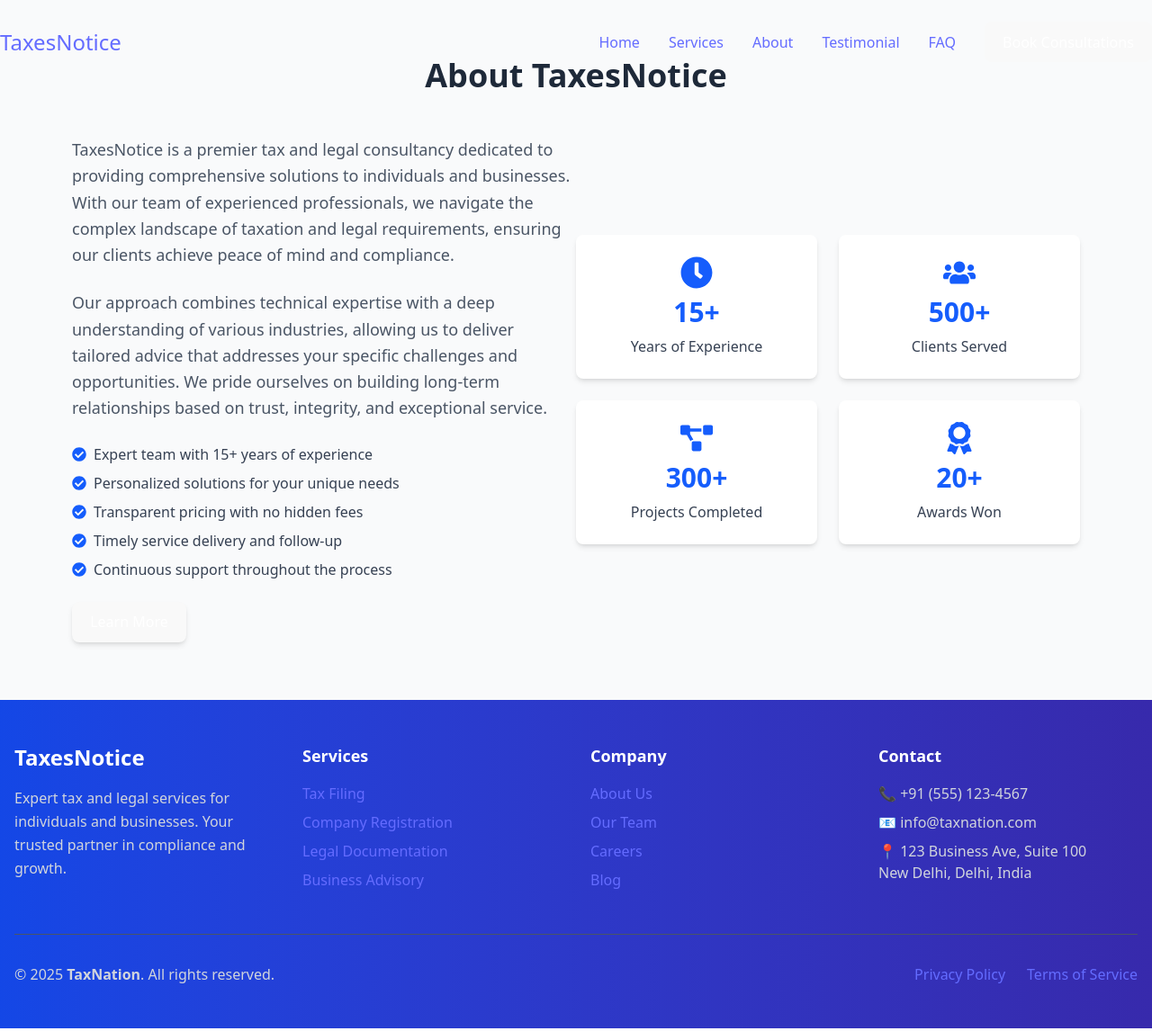
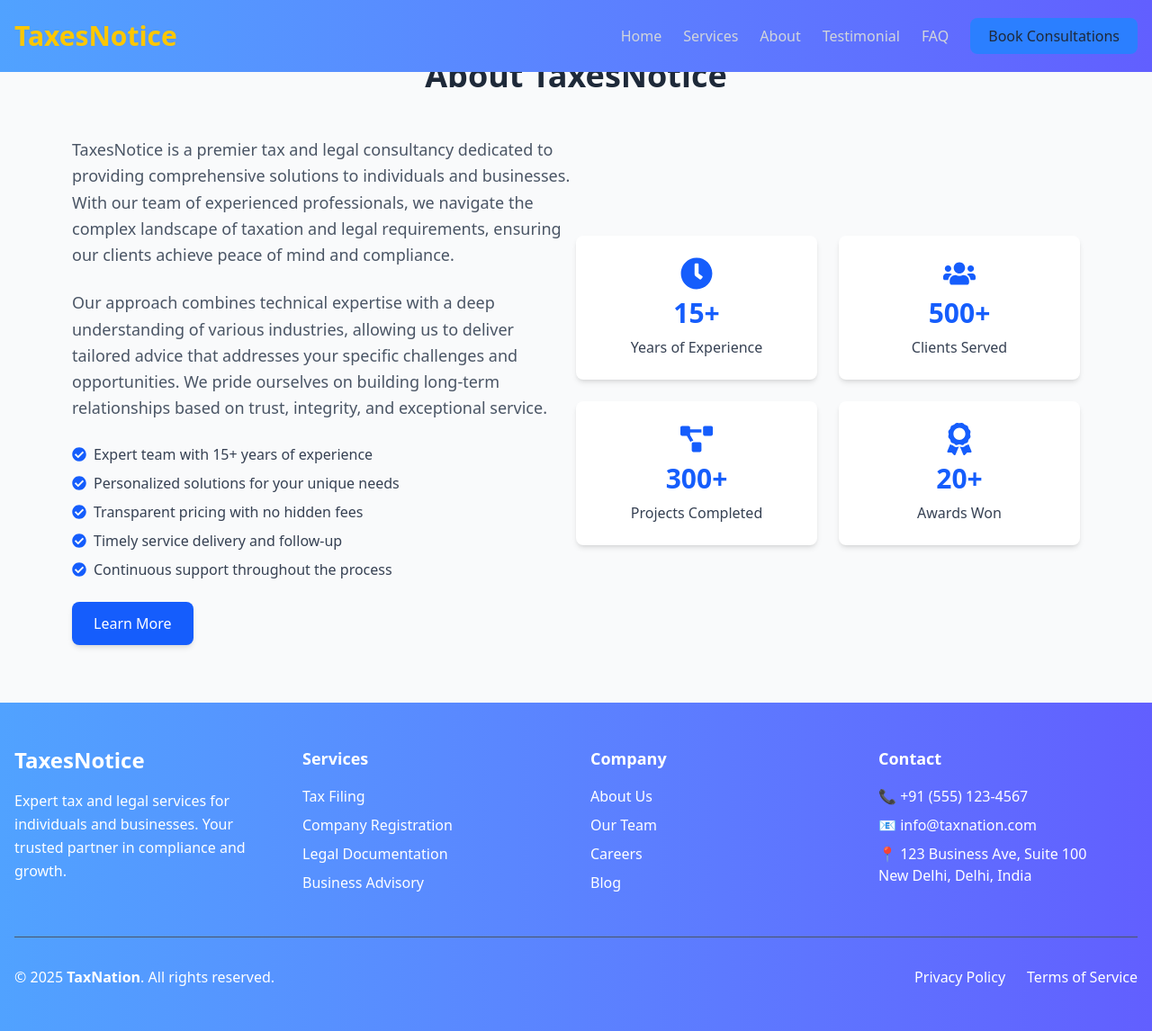
Before and after one commit to alsoshubham/TaxesNotice, a React (Vite) app: page /about in a window 1280 px wide. Shown: the whole page at 90% size. Built offline with nearby package versions, Linux system fonts and the light colour scheme.

Commit message:
feat: Update styles for FAQ, Footer, Header, and Hero sections; add HeroSection to routing

```diff
--- a/src/components/FAQSection.jsx
+++ b/src/components/FAQSection.jsx
@@ -99,8 +99,8 @@ const FAQSection = () => {
                 onClick={() => toggleAccordion(index)}
                 className={`w-full text-left px-6 py-5 font-medium flex justify-between items-center transition-colors ${
                   activeIndex === index
-                    ? 'bg-blue-50 text-blue-800'
-                    : 'bg-white text-gray-700 hover:bg-blue-50'
+                    ? 'bg-blue-400 text-white'
+                    : 'bg-blue-400 text-white'
                 }`}
                 aria-expanded={activeIndex === index}
               >
@@ -124,7 +124,7 @@ const FAQSection = () => {
 
                   {/* CTA Button for each FAQ */}
                   <div className="mt-4 pl-10">
-                    <button className="px-4 py-2 text-sm font-medium text-blue-700 hover:text-blue-800 hover:underline focus:outline-none flex items-center">
+                    <button className="px-4 py-2 text-sm font-medium text-blue-400 hover:text-blue-800 hover:underline focus:outline-none flex items-center">
                       Learn more about this service
                       <svg
                         className="ml-1 w-4 h-4"
@@ -150,7 +150,7 @@ const FAQSection = () => {
 
         {/* Additional Help Section */}
         <div className="mt-16 text-center">
-          <div className="p-8 bg-blue-600 text-white rounded-lg max-w-3xl mx-auto shadow-lg">
+          <div className="p-8 bg-blue-400 text-white rounded-lg max-w-3xl mx-auto shadow-lg">
             <h3 className="text-2xl font-bold mb-4">Still Have Questions?</h3>
             <p className="mb-6">
               Our tax and legal experts are ready to provide personalized assistance with your specific needs.
--- a/src/components/Footer.jsx
+++ b/src/components/Footer.jsx
@@ -4,7 +4,7 @@ const Footer = () => {
   const currentYear = new Date().getFullYear();
 
   return (
-    <footer className="py-12 bg-gradient-to-r from-blue-700 to-indigo-800 text-white">
+    <footer className="py-12 bg-gradient-to-r from-blue-400 to-indigo-500 text-white">
       <div className="container mx-auto px-4">
         {/* Footer Grid */}
         <div className="grid grid-cols-1 md:grid-cols-4 gap-8">
@@ -13,7 +13,7 @@ const Footer = () => {
             <h3 className="text-2xl font-bold mb-4" aria-label="TaxNation Logo">
               TaxesNotice
             </h3>
-            <p className="text-gray-300 leading-relaxed">
+            <p className="text-white leading-relaxed">
               Expert tax and legal services for individuals and businesses. Your trusted partner in compliance and growth.
             </p>
           </div>
@@ -26,7 +26,7 @@ const Footer = () => {
                 <Link
                   to="/services/tax-filing"
                   aria-label="Tax Filing Service"
-                  className="text-gray-300 hover:text-white transition-colors"
+                  className="text-white hover:text-white transition-colors"
                 >
                   Tax Filing
                 </Link>
@@ -35,7 +35,7 @@ const Footer = () => {
                 <Link
                   to="/services/company-registration"
                   aria-label="Company Registration"
-                  className="text-gray-300 hover:text-white transition-colors"
+                  className="text-white hover:text-white transition-colors"
                 >
                   Company Registration
                 </Link>
@@ -44,7 +44,7 @@ const Footer = () => {
                 <Link
                   to="/services/legal-documentation"
                   aria-label="Legal Documentation"
-                  className="text-gray-300 hover:text-white transition-colors"
+                  className="text-white hover:text-white transition-colors"
                 >
                   Legal Documentation
                 </Link>
@@ -53,7 +53,7 @@ const Footer = () => {
                 <Link
                   to="/services/business-advisory"
                   aria-label="Business Advisory"
-                  className="text-gray-300 hover:text-white transition-colors"
+                  className="text-white hover:text-white transition-colors"
                 >
                   Business Advisory
                 </Link>
@@ -69,7 +69,7 @@ const Footer = () => {
                 <Link
                   to="/about"
                   aria-label="About Us"
-                  className="text-gray-300 hover:text-white transition-colors"
+                  className="text-white hover:text-white transition-colors"
                 >
                   About Us
                 </Link>
@@ -78,7 +78,7 @@ const Footer = () => {
                 <Link
                   to="/team"
                   aria-label="Our Team"
-                  className="text-gray-300 hover:text-white transition-colors"
+                  className="text-white hover:text-white transition-colors"
                 >
                   Our Team
                 </Link>
@@ -87,7 +87,7 @@ const Footer = () => {
                 <Link
                   to="/careers"
                   aria-label="Careers"
-                  className="text-gray-300 hover:text-white transition-colors"
+                  className="text-white hover:text-white transition-colors"
                 >
                   Careers
                 </Link>
@@ -96,7 +96,7 @@ const Footer = () => {
                 <Link
                   to="/blog"
                   aria-label="Blog"
-                  className="text-gray-300 hover:text-white transition-colors"
+                  className="text-white hover:text-white transition-colors"
                 >
                   Blog
                 </Link>
@@ -107,7 +107,7 @@ const Footer = () => {
           {/* Contact Section */}
           <div>
             <h4 className="text-lg font-semibold mb-4">Contact</h4>
-            <address className="not-italic space-y-2 text-gray-300">
+            <address className="not-italic space-y-2 text-white">
               <p>📞 +91 (555) 123-4567</p>
               <p>📧 info@taxnation.com</p>
               <p>
@@ -122,21 +122,21 @@ const Footer = () => {
         {/* Footer Bottom */}
         <div className="mt-12 pt-8 border-t border-gray-600">
           <div className="flex flex-col md:flex-row justify-between items-center">
-            <p className="text-gray-300">
+            <p className="text-white">
               © {currentYear} <span className="font-semibold">TaxNation</span>. All rights reserved.
             </p>
             <nav className="flex space-x-6 mt-4 md:mt-0" aria-label="Footer Navigation">
               <Link
                 to="/privacy"
                 aria-label="Privacy Policy"
-                className="text-gray-300 hover:text-white transition-colors"
+                className="text-white hover:text-white transition-colors"
               >
                 Privacy Policy
               </Link>
               <Link
                 to="/terms"
                 aria-label="Terms of Service"
-                className="text-gray-300 hover:text-white transition-colors"
+                className="text-white hover:text-white transition-colors"
               >
                 Terms of Service
               </Link>
--- a/src/components/Header.jsx
+++ b/src/components/Header.jsx
@@ -25,33 +25,33 @@ export default function Header() {
 
   return (
     <header
-      className={`fixed w-full z-50 transition-all duration-300 ${
-        isScrolled ? 'bg-background shadow-md py-4' : 'bg-transparent py-6'
+      className={`fixed bg-gradient-to-r from-blue-400 to-indigo-500 w-full z-50 transition-all duration-300 ${
+        isScrolled ? 'bg-gray-800 shadow-lg py-3' : 'bg-blue-400 py-5'
       }`}
     >
-      <div className="container flex items-center justify-between">
-        <Link to="/" className="text-2xl font-bold text-primary">
+      <div className="container mx-auto flex items-center justify-between px-4">
+        <Link to="/" className="text-3xl font-extrabold text-yellow-400">
           TaxesNotice
         </Link>
 
         {/* Desktop Navigation */}
-        <nav className="hidden md:flex items-center space-x-8">
-          <Link to="/" className="text-blue-500 hover:text-blue-700 transition-colors">
+        <nav className="hidden md:flex items-center space-x-6">
+          <Link to="/" className="text-gray-300 hover:text-yellow-400 transition-colors">
             Home
           </Link>
-          <Link to="/services" className="text-blue-500 hover:text-blue-700 transition-colors">
+          <Link to="/services" className="text-gray-300 hover:text-yellow-400 transition-colors">
             Services
           </Link>
-          <Link to="/about" className="text-blue-500 hover:text-blue-700 transition-colors">
+          <Link to="/about" className="text-gray-300 hover:text-yellow-400 transition-colors">
             About
           </Link>
-          <Link to="/Testimonial" className="text-blue-500 hover:text-blue-700 transition-colors">
+          <Link to="/Testimonial" className="text-gray-300 hover:text-yellow-400 transition-colors">
             Testimonial
           </Link>
-          <Link to="/Faq" className="text-blue-500 hover:text-blue-700 transition-colors">
+          <Link to="/Faq" className="text-gray-300 hover:text-yellow-400 transition-colors">
             FAQ
           </Link>
-          <button className="bg-blue-500 text-white px-4 py-2 rounded hover:bg-blue-700 transition-colors">
+          <button className="bg-blue-500 text-gray-800 px-5 py-2 rounded-lg hover:bg-yellow-500 transition-colors">
             Book Consultations
           </button>
         </nav>
@@ -60,7 +60,7 @@ export default function Header() {
         <div className="md:hidden">
           <button
             onClick={() => setIsMenuOpen(!isMenuOpen)}
-            className="text-text-secondary focus:outline-none"
+            className="text-gray-300 focus:outline-none"
             aria-label={isMenuOpen ? 'Close menu' : 'Open menu'}
           >
             <svg
@@ -83,45 +83,45 @@ export default function Header() {
 
       {/* Mobile Menu */}
       {isMenuOpen && (
-        <div className="md:hidden bg-background shadow-md">
+        <div className="md:hidden bg-gray-800 shadow-lg">
           <nav className="flex flex-col items-center space-y-4 py-4">
             <Link
               to="#home"
-              className="text-blue-500 hover:text-blue-700 transition-colors"
+              className="text-gray-300 hover:text-yellow-400 transition-colors"
               onClick={() => setIsMenuOpen(false)}
             >
               Home
             </Link>
             <Link
               to="#services"
-              className="text-blue-500 hover:text-blue-700 transition-colors"
+              className="text-gray-300 hover:text-yellow-400 transition-colors"
               onClick={() => setIsMenuOpen(false)}
             >
               Services
             </Link>
             <Link
               to="#about"
-              className="text-blue-500 hover:text-blue-700 transition-colors"
+              className="text-gray-300 hover:text-yellow-400 transition-colors"
               onClick={() => setIsMenuOpen(false)}
             >
               About
             </Link>
             <Link
               to="#Testimonial"
-              className="text-blue-500 hover:text-blue-700 transition-colors"
+              className="text-gray-300 hover:text-yellow-400 transition-colors"
               onClick={() => setIsMenuOpen(false)}
             >
               Testimonial
             </Link>
             <Link
               to="#Faq"
-              className="text-blue-500 hover:text-blue-700 transition-colors"
+              className="text-gray-300 hover:text-yellow-400 transition-colors"
               onClick={() => setIsMenuOpen(false)}
             >
               FAQ
             </Link>
             <button
-              className="bg-blue-500 text-white px-4 py-2 rounded hover:bg-blue-700 transition-colors"
+              className="bg-blue-500 text-gray-800 px-5 py-2 rounded-lg hover:bg-yellow-500 transition-colors"
               onClick={() => setIsMenuOpen(false)}
             >
               Book Consultations
--- a/src/components/HeroSection.jsx
+++ b/src/components/HeroSection.jsx
@@ -1,6 +1,22 @@
 import { ArrowRight } from 'lucide-react';
 import { useState, useEffect, useRef } from 'react';
+import About from './AboutSection';
+import Services from './ServiceSection';
+import Testimonials from './TestimonialSection';
+import FAQ from './FAQSection';
+import Contact from './Contact';
 
+const Home = () => {
+  return(
+    <>
+      <About/>
+      <Services/>
+      <Testimonials/>
+      <FAQ/>
+      <Contact/>
+    </>
+  )
+}
 const HeroSection = () => {
   const [isVisible, setIsVisible] = useState(false);
   const sectionRef = useRef(null);
@@ -35,7 +51,7 @@ const HeroSection = () => {
     >
       <div className="container mx-auto px-4 py-20 md:py-32 lg:py-40">
         <div
-          className={`max-w-4xl mx-auto text-center transition-opacity duration-1000 ${
+          className={`max-w-full mx-auto text-center transition-opacity duration-1000 ${
             isVisible ? 'opacity-100' : 'opacity-0'
           }`}
         >
@@ -47,13 +63,14 @@ const HeroSection = () => {
             consultancy services for individuals and businesses.
           </p>
           <div className="flex flex-col sm:flex-row justify-center gap-4">
-            <Button className="gradient-cta px-8 py-6 text-base">
+            <button className="gradient-cta px-8 py-6 text-base">
               Book a Consultation
-            </Button>
-            <Button className="outline-button px-8 py-6 text-base outline">
+            </button>
+            <button className="outline-button px-8 py-6 text-base outline">
               Explore Services <ArrowRight className="ml-2 h-4 w-4" />
-            </Button>
+            </button>
           </div>
+          <Home/>
         </div>
       </div>
     </div>
--- a/src/index.css
+++ b/src/index.css
@@ -1,70 +1 @@
 @import "tailwindcss";
-
-:root {
-  font-family: system-ui, Avenir, Helvetica, Arial, sans-serif;
-  line-height: 1.5;
-  font-weight: 400;
-
-  color-scheme: light dark;
-  color: rgba(255, 255, 255, 0.87);
-  background-color: #242424;
-
-  font-synthesis: none;
-  text-rendering: optimizeLegibility;
-  -webkit-font-smoothing: antialiased;
-  -moz-osx-font-smoothing: grayscale;
-}
-
-a {
-  font-weight: 500;
-  color: #646cff;
-  text-decoration: inherit;
-}
-a:hover {
-  color: #535bf2;
-}
-
-body {
-  margin: 0;
-  display: flex;
-  place-items: center;
-  min-width: 320px;
-  min-height: 100vh;
-}
-
-h1 {
-  font-size: 3.2em;
-  line-height: 1.1;
-}
-
-button {
-  border-radius: 8px;
-  border: 1px solid transparent;
-  padding: 0.6em 1.2em;
-  font-size: 1em;
-  font-weight: 500;
-  font-family: inherit;
-  background-color: #1a1a1a;
-  cursor: pointer;
-  transition: border-color 0.25s;
-}
-button:hover {
-  border-color: #646cff;
-}
-button:focus,
-button:focus-visible {
-  outline: 4px auto -webkit-focus-ring-color;
-}
-
-@media (prefers-color-scheme: light) {
-  :root {
-    color: #213547;
-    background-color: #ffffff;
-  }
-  a:hover {
-    color: #747bff;
-  }
-  button {
-    background-color: #f9f9f9;
-  }
-}
--- a/src/router.jsx
+++ b/src/router.jsx
@@ -6,6 +6,7 @@ import FAQ from "./components/FAQSection";
 import Contact from "./components/Contact";
 import PrivacyPolicy from "./policies/PrivacyPolicy";
 import TermsOfServices from "./policies/TermsOfServices";
+import HeroSection from "./components/HeroSection";
 import { createBrowserRouter } from "react-router-dom";
 
 export const router = createBrowserRouter([
@@ -13,6 +14,10 @@ export const router = createBrowserRouter([
     path: "/",
     element: <Layout />,
     children: [
+      {
+        path: "/",
+        element: <HeroSection />,
+      },
       {
         path: "/about",
         element: <About />,
```
